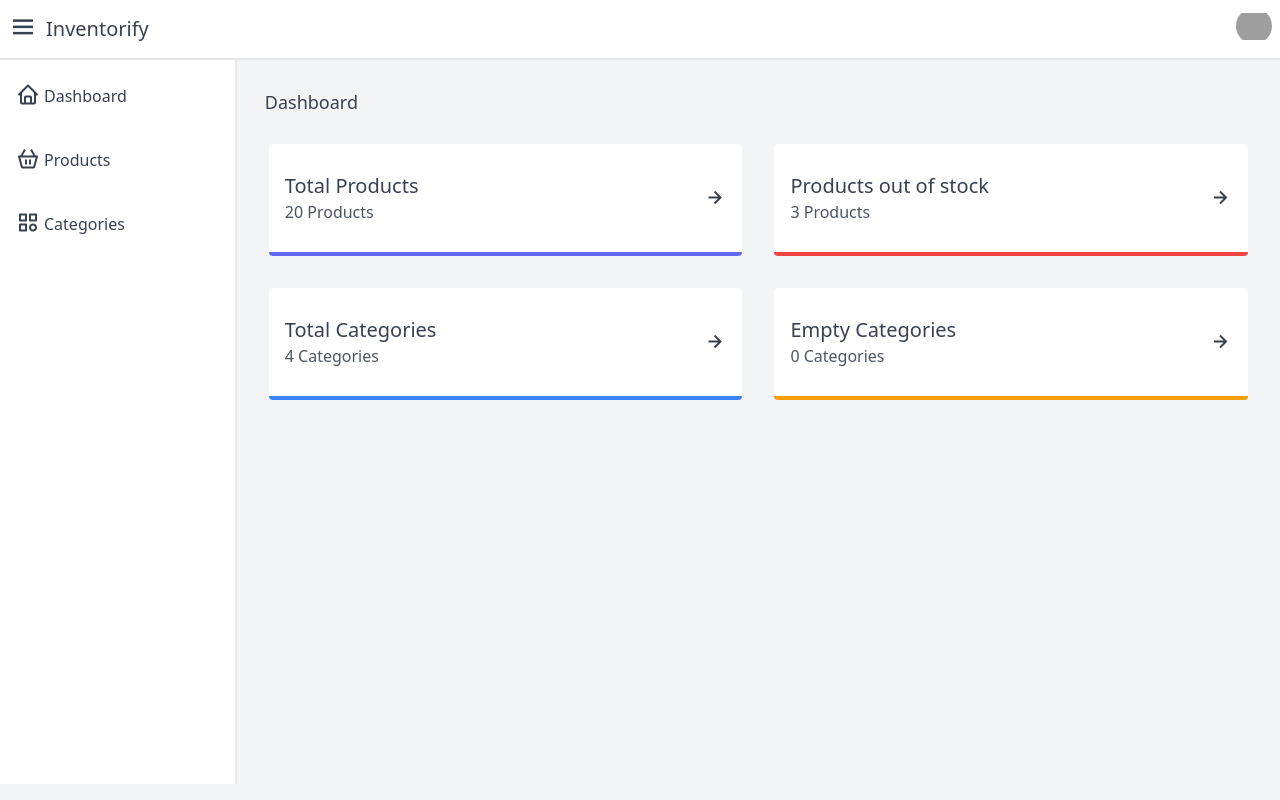
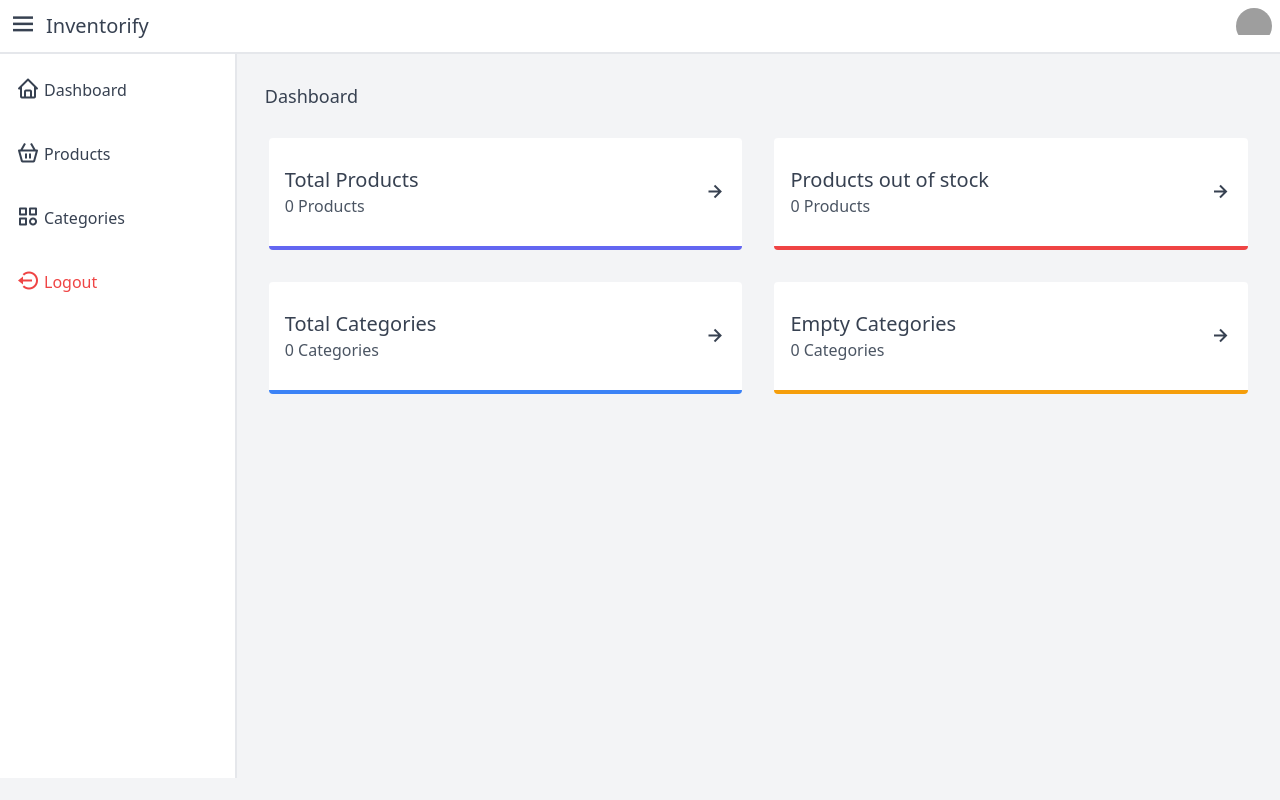
Before and after one commit to quyumkehinde/inventorify, a Flask app: page /dashboard in a window 1280 px wide. Run offline with Flask 2, Linux system fonts and the light colour scheme; a user stored in the database is signed in; grey boxes are pictures that could not be loaded.

Commit message:
feat: get product info from db

```diff
--- a/app.py
+++ b/app.py
@@ -63,9 +63,27 @@ def login_post(request):
 
 @app.get('/dashboard')
 def dashboard():
-    if not session.get('user_id'):
+    user_id = session.get('user_id')
+    if not user_id:
         return redirect('/login')
-    return render_template('auth/dashboard.html')
+    (
+        (total_products, products_out_of_stock),
+        (total_categories, empty_categories)
+    ) = db.fetch_products_and_categories_count(user_id)
+
+    return render_template(
+        'auth/dashboard.html',
+        total_products=total_products,
+        products_out_of_stock=products_out_of_stock,
+        total_categories=total_categories,
+        empty_categories=empty_categories
+    )
+
+
+@app.post('/logout')
+def logout():
+    session.pop('user_id', None)
+    return redirect('/')
 
 
 @app.errorhandler(422)
--- a/database.py
+++ b/database.py
@@ -47,3 +47,28 @@ class Database():
         except IntegrityError:
             self.session.rollback()
             raise AlreadyExistError('Product already exist.')
+
+    def fetch_products_and_categories_count(self, user_id):
+        total_products = (
+            self.session.query(Product)
+                .filter(Product.user_id == user_id)
+                .count()
+        )
+        products_out_of_stock = (
+            self.session.query(Product)
+                .filter(Product.user_id == user_id)
+                .filter(Product.quantity == 0)
+                .count()
+        )
+        total_categories = (
+            self.session.query(Category)
+                .filter(Category.user_id == user_id)
+                .count()
+        )
+        empty_categories = (
+            self.session.query(Category)
+                .where(~Category.products.any())
+                .count()
+        )
+
+        return ((total_products, products_out_of_stock), (total_categories, empty_categories))
--- a/models.py
+++ b/models.py
@@ -1,4 +1,4 @@
-from sqlalchemy import String, Integer, Column, ForeignKey
+from sqlalchemy import String, Integer, Column, ForeignKey, Float
 from sqlalchemy.orm import relationship, declarative_base
 
 Base = declarative_base()
@@ -8,6 +8,8 @@ class Product(Base):
     __tablename__ = 'products'
     id = Column(Integer, primary_key=True)
     name = Column(String, nullable=False, unique=True)
+    price = Column(Float, nullable=False)
+    quantity = Column(Integer, default=0)
     user_id = Column(Integer, ForeignKey('users.id'))
     category_id = Column(Integer, ForeignKey('categories.id'))
     user = relationship('User', back_populates='products')
--- a/templates/auth/dashboard.html
+++ b/templates/auth/dashboard.html
@@ -13,7 +13,7 @@
       class="p-4 border-b-4 border-indigo-500 flex justify-between items-center py-7 bg-white rounded">
       <div>
         <h3 class="text-xl font-regular">Total Products</h3>
-        <span class="text-gray-600">20 Products</span>
+        <span class="text-gray-600">{{total_products}} Products</span>
       </div>
       <i class="bx bx-right-arrow-alt text-2xl"></i>
     </a>
@@ -22,7 +22,7 @@
     <a href="/products" class="p-4 border-b-4 border-red-500 flex justify-between items-center py-7 bg-white rounded">
       <div>
         <h3 class="text-xl font-regular">Products out of stock</h3>
-        <span class="text-gray-600">3 Products</span>
+        <span class="text-gray-600">{{products_out_of_stock}} Products</span>
       </div>
       <i class="bx bx-right-arrow-alt text-2xl"></i>
     </a>
@@ -32,7 +32,7 @@
       class="p-4 border-b-4 border-blue-500 flex justify-between items-center py-7 bg-white rounded">
       <div>
         <h3 class="text-xl font-regular">Total Categories</h3>
-        <span class="text-gray-600">4 Categories</span>
+        <span class="text-gray-600">{{total_categories}} Categories</span>
       </div>
       <i class="bx bx-right-arrow-alt text-2xl"></i>
     </a>
@@ -42,7 +42,7 @@
       class="p-4 border-b-4 border-yellow-500 flex justify-between items-center py-7 bg-white rounded">
       <div>
         <h3 class="text-xl font-regular">Empty Categories</h3>
-        <span class="text-gray-600">0 Categories</span>
+        <span class="text-gray-600">{{empty_categories}} Categories</span>
       </div>
       <i class="bx bx-right-arrow-alt text-2xl"></i>
     </a>
--- a/templates/auth/layout.j2
+++ b/templates/auth/layout.j2
@@ -14,55 +14,22 @@
 <body>
 
   <main class="min-h-screen w-full bg-gray-100 text-gray-700" x-data="layout">
-    <!-- header page -->
+    <!-- header -->
     <header class="flex w-full items-center justify-between border-b-2 border-gray-200 bg-white p-2">
       <!-- logo -->
       <div class="flex items-center space-x-2">
         <button type="button" class="text-3xl" @click="asideOpen = !asideOpen"><i class="bx bx-menu"></i></button>
         <div class="text-xl">Inventorify</div>
       </div>
-
-      <!-- button profile -->
-      <div>
-        <button type="button" @click="profileOpen = !profileOpen" @click.outside="profileOpen = false"
-          class="h-9 w-9 overflow-hidden rounded-full">
-          <img src="https://plchldr.co/i/40x40?bg=111111" alt="plchldr.co" />
-        </button>
-
-        <!-- dropdown profile -->
-        <div
-          class="absolute right-2 mt-1 w-48 divide-y divide-gray-200 rounded-md border border-gray-200 bg-white shadow-md"
-          x-show="profileOpen" x-transition>
-          <div class="flex items-center space-x-2 p-2">
-            <img src="https://plchldr.co/i/40x40?bg=111111" alt="plchldr.co" class="h-9 w-9 rounded-full" />
-            <div class="font-medium">Hafiz Haziq</div>
-          </div>
-
-          <div class="flex flex-col space-y-3 p-2">
-            <a href="#" class="transition hover:text-blue-600">My Profile</a>
-            <a href="#" class="transition hover:text-blue-600">Edit Profile</a>
-            <a href="#" class="transition hover:text-blue-600">Settings</a>
-          </div>
-
-          <div class="p-2">
-            <button class="flex items-center space-x-2 transition hover:text-blue-600">
-              <svg class="h-4 w-4" fill="none" stroke="currentColor" viewBox="0 0 24 24"
-                xmlns="http://www.w3.org/2000/svg">
-                <path stroke-linecap="round" stroke-linejoin="round" stroke-width="2"
-                  d="M17 16l4-4m0 0l-4-4m4 4H7m6 4v1a3 3 0 01-3 3H6a3 3 0 01-3-3V7a3 3 0 013-3h4a3 3 0 013 3v1">
-                </path>
-              </svg>
-              <div>Log Out</div>
-            </button>
-          </div>
-        </div>
+      <div
+        class="h-9 w-9 overflow-hidden rounded-full">
+        <img src="https://plchldr.co/i/40x40?bg=111111" alt="plchldr.co" />
       </div>
     </header>
 
     <div class="flex">
-      <!-- aside -->
-      <aside class="flex w-72 flex-col space-y-2 border-r-2 border-gray-200 bg-white p-2" style="height: 90.5vh"
-        x-show="asideOpen">
+      <!-- sidebar -->
+      <aside class="flex w-72 flex-col space-y-2 border-r-2 border-gray-200 bg-white p-2" style="height: 90.5vh" x-show="asideOpen">
         <a href="/dashboard" class="flex items-center space-x-1 rounded-md px-2 py-3 hover:bg-gray-100 hover:text-blue-600">
           <span class="text-2xl"><i class="bx bx-home"></i></span>
           <span>Dashboard</span>
@@ -77,9 +44,15 @@
           <span class="text-2xl"><i class="bx bx-category"></i></span>
           <span>Categories</span>
         </a>
+        <form method="post" action="/logout" class="flex items-center space-x-1 rounded-md px-2 py-3 text-red-500 hover:text-red-300">
+          <button type="submit" class="flex items-center">
+            <span class="text-2xl"><i class='bx bx-log-out-circle'></i></span>
+            <span class="ml-1">Logout</span>
+          </button>
+        </form>
       </aside>
 
-      <!-- main content page -->
+      <!-- main content -->
       <div class="w-full p-4">
 
         {% block main%}{% endblock %}
@@ -90,7 +63,6 @@
   <script>
     document.addEventListener("alpine:init", () => {
       Alpine.data("layout", () => ({
-        profileOpen: false,
         asideOpen: true,
       }));
     });
```
Also changed, not shown: database.db.
